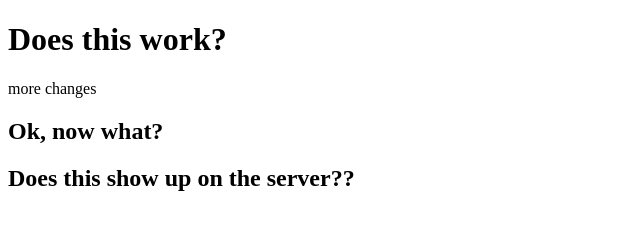
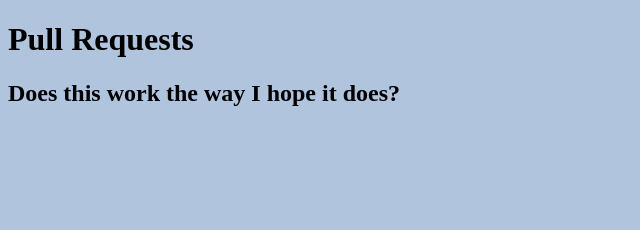
Before and after one commit to prof-anderson-uc/gofigure, a plain HTML site: page index.html in a window 1280 px wide. Shown: the whole page, without its empty margins (0-640 px from the left). Drawn offline with Linux system fonts and the light colour scheme.

Commit message:
This is the requred summary
i added a style sheet

```diff
--- a/index.html
+++ b/index.html
@@ -3,11 +3,12 @@
 <head>
     <meta charset="UTF-8">
     <title>huh?</title>
+    <link rel="stylesheet" href="main.css">
 </head>
 <body>
-    <h1>Does this work?</h1>
-    <p>more changes</p>
-    <h2>Ok, now what?</h2>
-    <h2>Does this show up on the server??</h2>
+    <h1>Pull Requests</h1>
+
+    <h2>Does this work the way I hope it does?</h2>
+
 </body>
 </html>
--- /dev/null
+++ b/main.css
@@ -0,0 +1,4 @@
+
+body {
+    background-color: lightsteelblue;
+}
```
